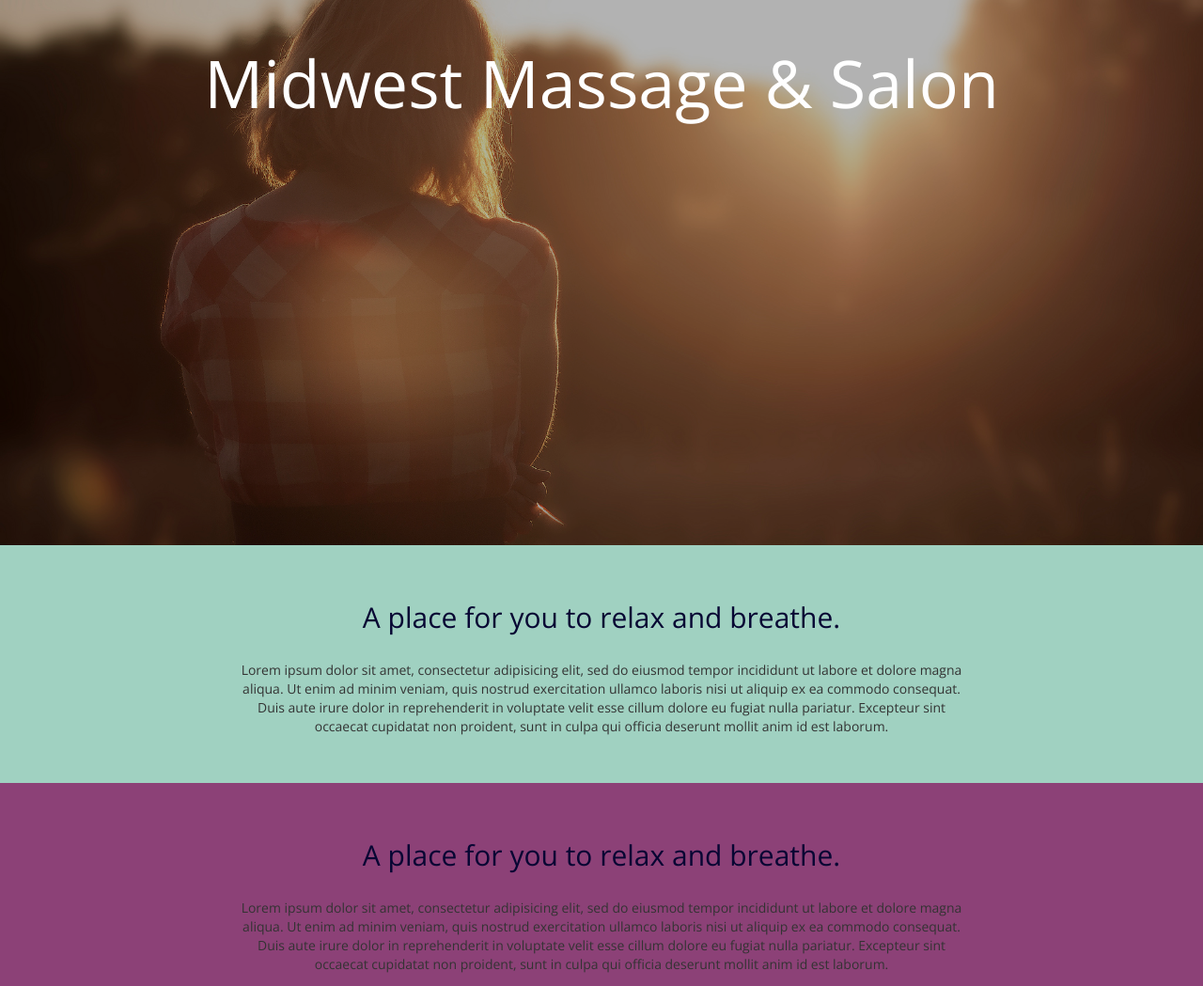
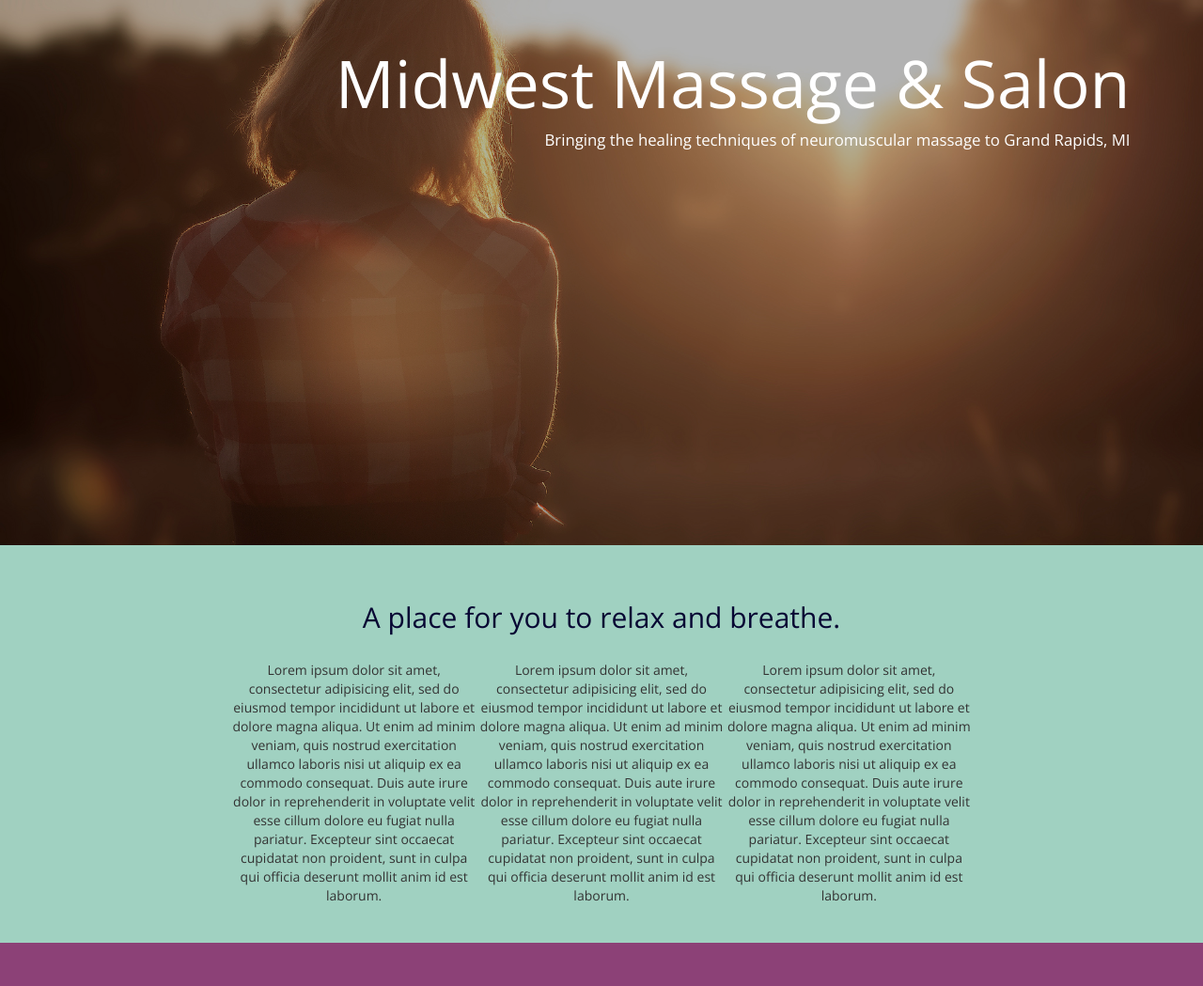
Before and after one commit to sethxd/yolanda, a plain HTML site: page index.html in a window 1280 px wide. Shown: the part 20-1069 px from the top of the page at 94% size. Drawn offline with nearby package versions, Linux system fonts and the light colour scheme.

Commit message:
messing with flexbox

```diff
--- a/default.css
+++ b/default.css
@@ -2,41 +2,60 @@ body {
   font-family: 'Open Sans';
   background: rgb(160, 209, 193);
 }
-
 h1 {
   color: #fff;
   font-family: 'Open Sans';
   font-weight: 300;
   font-size: 5em;
 }
-
 h2 {
-  color:#070633;
-  font-weight:300;
+  color: #070633;
+  font-weight: 300;
   padding-bottom: 20px;
 }
-
 .navbar {
   margin-bottom: 0;
 }
-
 .splash {
-  min-height: 600px;
-  background:linear-gradient(
-      rgba(0, 0, 0, 0.3),
-      rgba(0, 0, 0, 0.3)
-    ),url('img/dawn-nature-sunset-woman.jpg') no-repeat fixed;
+  min-height:600px;
+  background: linear-gradient( rgba(0, 0, 0, 0.3), rgba(0, 0, 0, 0.3)), url('img/dawn-nature-sunset-woman.jpg') no-repeat fixed;
   background-position: 0 -200px;
   background-size: cover;
-  text-align:center;
-  padding-top:50px;
+  text-align: right;
+  padding-top: 50px;
+  padding-right: 5%;
+}
+
+.splash p {
+  color: #fff;
+  font-size: 1.2em;
+}
+
+.flex-container {
+  display: flex;
+  flex-direction: row;
+  flex-wrap: wrap;
+  justify-content: center;
+  align-items: center;
+}
+
+.flex-item {
+  flex-grow: 1;
+  display:inline-flex;
+  width:20%;
 }
 
 .section {
   padding: 40px;
-  text-align:center;
+  text-align: center;
+}
+.pricing {
+  background: rgb(140, 65, 119);
 }
 
-.pricing {
-  background:rgb(140, 65, 119);
+@media screen and (max-width: 600px) {
+  .splash {
+    min-height:400px;
+    padding-top:0px;
+  }
 }
--- a/index.html
+++ b/index.html
@@ -29,6 +29,7 @@
     <div class="row splash">
       <div class="col-sm-12">
         <h1>Midwest Massage & Salon</h1>
+        <p>Bringing the healing techniques of neuromuscular massage to Grand Rapids, MI</p>
       </div>
     </div>
 
@@ -38,10 +39,18 @@
       </div>
       <div class="row">
         <div class="col-sm-8 col-sm-offset-2">
-          <p class="text-center">
-            Lorem ipsum dolor sit amet, consectetur adipisicing elit, sed do eiusmod tempor incididunt ut labore et dolore magna aliqua. Ut enim ad minim veniam, quis nostrud exercitation ullamco laboris nisi ut aliquip ex ea commodo consequat. Duis aute irure dolor
-            in reprehenderit in voluptate velit esse cillum dolore eu fugiat nulla pariatur. Excepteur sint occaecat cupidatat non proident, sunt in culpa qui officia deserunt mollit anim id est laborum.
-          </p>
+          <div class="flex-container">
+              <div class="flex-item">
+                Lorem ipsum dolor sit amet, consectetur adipisicing elit, sed do eiusmod tempor incididunt ut labore et dolore magna aliqua. Ut enim ad minim veniam, quis nostrud exercitation ullamco laboris nisi ut aliquip ex ea commodo consequat. Duis aute irure dolor in reprehenderit in voluptate velit esse cillum dolore eu fugiat nulla pariatur. Excepteur sint occaecat cupidatat non proident, sunt in culpa qui officia deserunt mollit anim id est laborum.
+              </div>
+              <div class="flex-item">
+                Lorem ipsum dolor sit amet, consectetur adipisicing elit, sed do eiusmod tempor incididunt ut labore et dolore magna aliqua. Ut enim ad minim veniam, quis nostrud exercitation ullamco laboris nisi ut aliquip ex ea commodo consequat. Duis aute irure dolor in reprehenderit in voluptate velit esse cillum dolore eu fugiat nulla pariatur. Excepteur sint occaecat cupidatat non proident, sunt in culpa qui officia deserunt mollit anim id est laborum.
+              </div>
+              <div class="flex-item">
+                Lorem ipsum dolor sit amet, consectetur adipisicing elit, sed do eiusmod tempor incididunt ut labore et dolore magna aliqua. Ut enim ad minim veniam, quis nostrud exercitation ullamco laboris nisi ut aliquip ex ea commodo consequat. Duis aute irure dolor in reprehenderit in voluptate velit esse cillum dolore eu fugiat nulla pariatur. Excepteur sint occaecat cupidatat non proident, sunt in culpa qui officia deserunt mollit anim id est laborum.
+              </div>
+
+          </div>
         </div>
       </div>
     </div>
```
Also changed, not shown: default.min.css (added).
